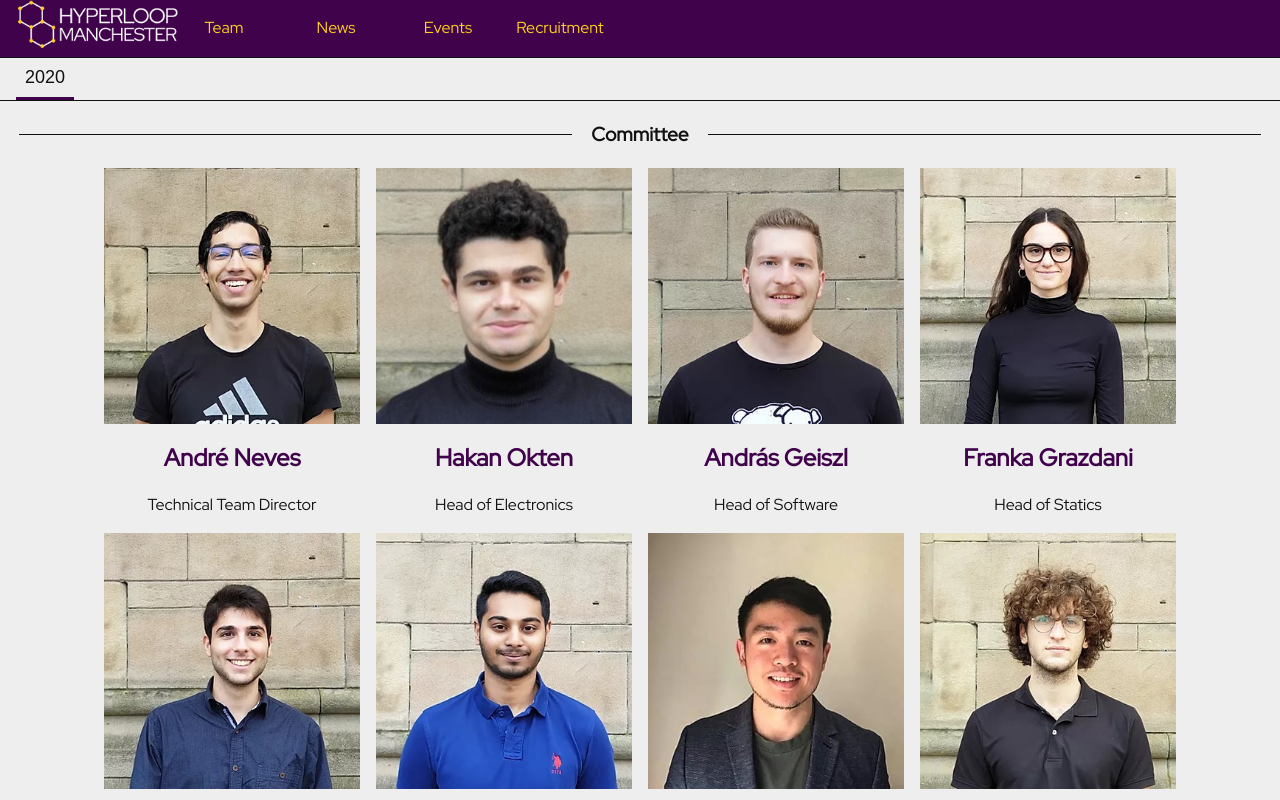
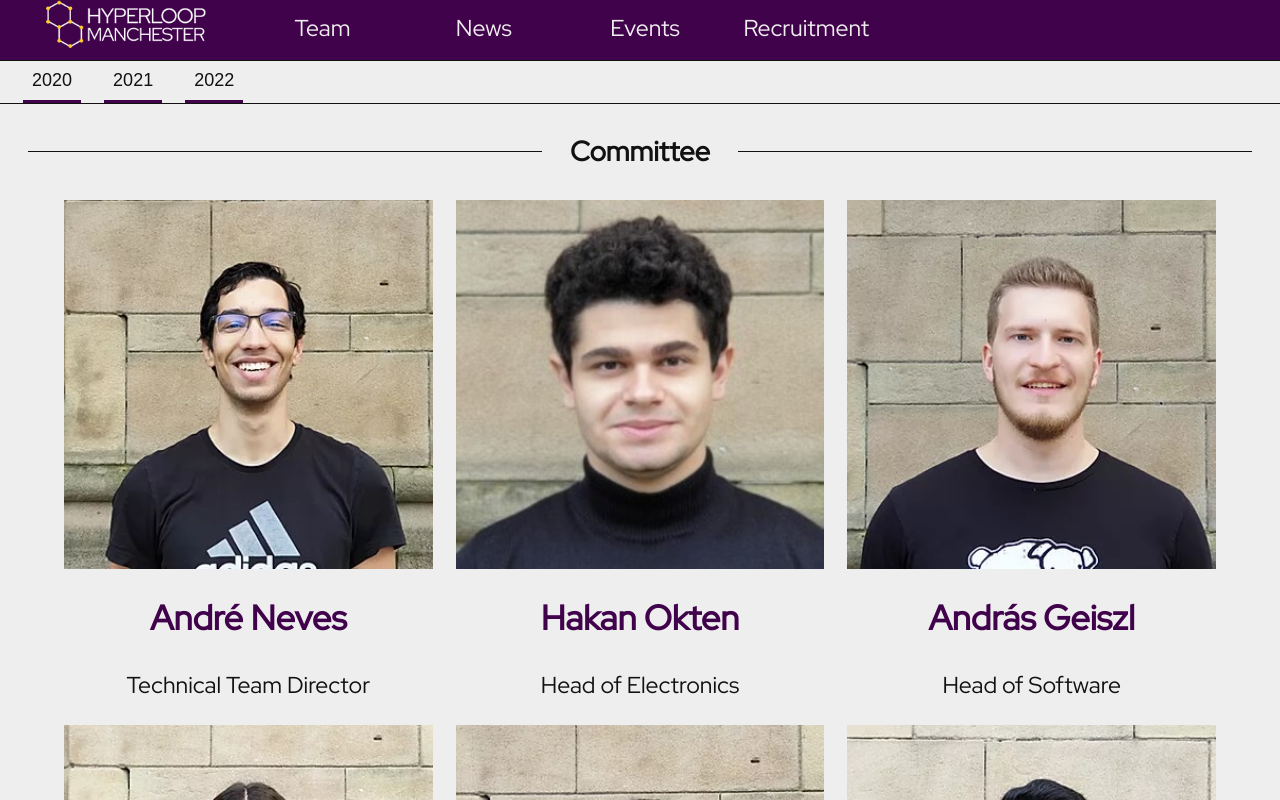
Before and after one commit to HyperloopManchester/website, a Next.js app: page /teams/2020 in a window 1280 px wide. Shown: the top 800 px of the page. Built offline with nearby package versions, Linux system fonts and the light colour scheme.

Commit message:
Updated recruitment page, added upload script

```diff
--- a/components/Layout.jsx
+++ b/components/Layout.jsx
@@ -38,7 +38,7 @@ export default function Layout({ title, description, children }) {
               <img src="/images/brand.png" height="50" />
             </li>
           </Link>
-          <Link href="/teams/2020" passHref>
+          <Link href="/teams/2022" passHref>
             <li className="menu-link">Team</li>
           </Link>
           <Link href="/news" passHref>
--- /dev/null
+++ b/members/2021.json
@@ -0,0 +1,128 @@
+[
+  {
+    "name": "Committee",
+    "description": "",
+    "members": [
+      {
+        "name": "André Neves",
+        "isFoundingMember": true,
+        "photoUrl": "/members/andre-neves.jpg",
+        "position": "Technical Team Director"
+      },
+      {
+        "name": "Hakan Okten",
+        "isFoundingMember": true,
+        "photoUrl": "/members/hakan-okten.jpg",
+        "position": "Head of Electronics"
+      },
+      {
+        "name": "András Geiszl",
+        "isFoundingMember": true,
+        "photoUrl": "/members/andras-geiszl.jpg",
+        "position": "Head of Software"
+      },
+      {
+        "name": "Franka Grazdani",
+        "isFoundingMember": true,
+        "photoUrl": "/members/franka-grazdani.jpg",
+        "position": "Head of Statics"
+      },
+      {
+        "name": "Gregoris Malekos",
+        "isFoundingMember": true,
+        "photoUrl": "/members/gregoris-malekos.jpg",
+        "position": "Head of Simulations"
+      },
+      {
+        "name": "Raihan Noushad",
+        "isFoundingMember": true,
+        "photoUrl": "/members/raihan-noushad.jpg",
+        "position": "Head of Dynamics"
+      },
+      {
+        "name": "Hak Jin Sim",
+        "isFoundingMember": true,
+        "photoUrl": "/members/hak-jin-sim.jpg",
+        "position": "Head of Power"
+      },
+      {
+        "name": "Sakircan Beyazit",
+        "isFoundingMember": true,
+        "photoUrl": "/members/sakircan-beyazit.jpg",
+        "position": "Head of Research"
+      },
+      {
+        "name": "Nicole Morgan",
+        "isFoundingMember": true,
+        "photoUrl": "/members/nicole-morgan.jpg",
+        "position": "Business & Outreach Director"
+      },
+      {
+        "name": "Oliver Laryea",
+        "isFoundingMember": true,
+        "photoUrl": "/members/oliver-laryea.jpg",
+        "position": "Business Development Director"
+      }
+    ]
+  },
+  {
+    "name": "Software and Electronics Team",
+    "description": "",
+    "members": [
+      {
+        "name": "Samyak Jain",
+        "position": "Electronics Engineer"
+      }
+    ]
+  },
+  {
+    "name": "Statics Team",
+    "description": "",
+    "members": [
+      {
+        "name": "Jared Hassan",
+        "position": "Statics Engineer"
+      }
+    ]
+  },
+  {
+    "name": "Simulations Team",
+    "description": "",
+    "members": [
+      {
+        "name": "Jakub Zemek",
+        "position": "Simulations Engineer"
+      }
+    ]
+  },
+  {
+    "name": "Dynamics and Power Team",
+    "description": "",
+    "members": [
+      {
+        "name": "Matthew Payne",
+        "position": "Lead Dynamics Engineer"
+      }
+    ]
+  },
+  {
+    "name": "Research Team",
+    "description": "",
+    "members": [
+      {
+        "name": "Barbora Salcman",
+        "position": "Research Analyst"
+      }
+    ]
+  },
+  {
+    "name": "Business and Outreach Teams",
+    "description": "",
+    "members": [
+      {
+        "name": "Claudia Lee",
+        "position": "Marketing Analyst"
+      }
+    ]
+  }
+]
--- /dev/null
+++ b/members/2022.json
@@ -0,0 +1,145 @@
+[
+  {
+    "name": "Committee",
+    "description": "",
+    "members": [
+      {
+        "name": "Thomas Simpson",
+        "photoUrl": "",
+        "position": "President"
+      },
+      {
+        "name": "Rutvik Perepa",
+        "photoUrl": "",
+        "position": "Mechanical Chief Engineer"
+      },
+      {
+        "name": "Tina Eslami",
+        "photoUrl": "",
+        "position": "Mechanical Project Manager"
+      },
+      {
+        "name": "Abraham Levy",
+        "photoUrl": "",
+        "position": "Head of Propulsion"
+      },
+      {
+        "name": "Jaime Benthem",
+        "photoUrl": "",
+        "position": "Head of Emergency Braking"
+      },
+      {
+        "name": "Akshat Damani",
+        "photoUrl": "",
+        "position": "Head of Maglev"
+      },
+      {
+        "name": "James Ewing",
+        "photoUrl": "",
+        "position": "Head of Chassis and Integration"
+      },
+      {
+        "name": "Jakub Zemek",
+        "photoUrl": "",
+        "position": "Head of Outer Shell"
+      },
+      {
+        "name": "Bassel Ezz",
+        "photoUrl": "",
+        "position": "Head of Braking"
+      },
+      {
+        "name": "Karolis Gudziunas",
+        "photoUrl": "",
+        "position": "Head of Suspension"
+      },
+      {
+	"name": "Mikolaj Lenczewski",
+	"photoUrl": "",
+	"position": "Head of Software"
+      },
+      {
+	"name": "Ishaan Ghatak",
+	"photoUrl": "",
+	"position": "Head of Electronics"
+      },
+      {
+	"name": "Luís Miguel Messias",
+	"photoUrl": "",
+	"position": "Head of Business"
+      },
+      {
+	"name": "Hussein Janmohamed",
+	"photoUrl": "",
+	"position": "Head of Marketing"
+      },
+      {
+	"name": "Joel Chan",
+	"photoUrl": "",
+	"position": "Head of Sponsorship"
+      }
+    ]
+  },
+  {
+    "name": "Outer Shell Team",
+    "description": "",
+    "members": [
+      {
+        "name": "Muhammad Bin Saifullizan",
+        "position": "Outer Shell Engineer"
+      },
+      {
+	"name": "Irmak Keles",
+	"position": "Outer Shell Engineer"
+      }
+    ]
+  },
+  {
+    "name": "Chassis and Integration Team",
+    "description": "",
+    "members": [
+      {
+        "name": "Jared Hassan",
+	"position": "Chassis and Integration Engineer"
+      },
+      {
+	"name": "Philip Rosborough",
+	"position": "Chassis and Integration Engineer"
+      }
+    ]
+  },
+  {
+    "name": "Suspension Team",
+    "description": "",
+    "members": [
+      {
+	"name": "Benita Benoi",
+	"position": "Suspension Engineer"
+      }
+    ]
+  },
+  {
+    "name": "Software Team",
+    "description": "",
+    "members": [
+      {
+	"name": "Andrei Popescu",
+	"position": "Software Engineer"
+      },
+      {
+	"name": "Syed Saud Humayun",
+	"position": "Software Engineer"
+      }
+    ]
+  },
+  {
+    "name": "Electronics Team",
+    "description": "",
+    "members": [
+      {
+	"name": "Yousef Kloob",
+	"position": "Electronics Engineer"
+      }
+    ]
+  }
+]
--- a/pages/index.jsx
+++ b/pages/index.jsx
@@ -49,10 +49,10 @@ export default function Index({ sponsors }) {
             margin: "4em auto",
           }}
         >
-          <h1 style={{ color: "var(--theme-bg)" }}>
+          <h2 style={{ wordBreak: "break-word", fontWeight: "900", color: "var(--theme-bg)" }}>
             THE STUDENT-LED TRANSPORT REVOLUTION
-          </h1>
-          <h2 style={{ color: "var(--theme-bg)" }}>
+          </h2>
+          <h2 style={{ wordBreak: "break-word", fontWeight: "900", color: "var(--theme-bg)" }}>
             EHW 2021 Finalist, Top 5 in Best Levitation Design in EHW 2021
           </h2>
         </div>
--- a/pages/teams/[year].jsx
+++ b/pages/teams/[year].jsx
@@ -58,7 +58,7 @@ export default function Team({ teams, current }) {
           </div>
           <div className="row">
             {members
-              .filter(({ photoUrl }) => photoUrl === undefined)
+              .filter(({ photoUrl }) => (!photoUrl || photoUrl === undefined))
               .map(memberCard)}
           </div>
         </div>
--- a/styles/globals.css
+++ b/styles/globals.css
@@ -4,6 +4,7 @@ body {
   padding: 0;
   margin: 0;
   height: 100%;
+  font-size: 1.2em;
   font-family: "Red Hat Display", sans-serif;
   line-height: 1.5;
 }
@@ -11,6 +12,7 @@ body {
 a {
   color: inherit;
   text-decoration: none;
+  font-size: 1.5em;
 }
 
 * {
@@ -25,6 +27,18 @@ h5,
 h6 {
   line-height: 1.2;
   text-align: center;
+}
+
+h1 {
+  font-size: 3em;
+}
+
+h2 {
+  fon-size: 2.5em;
+}
+
+h3 {
+  font-size: 2em;
 }
 
 hr {
--- a/styles/menu.css
+++ b/styles/menu.css
@@ -61,3 +61,13 @@
 .menu-toggle-icon {
   vertical-align: middle;
 }
+
+.menu-link {
+  color: var(--theme-bg);
+  opacity: 1;
+}
+
+.menu-link:hover {
+  color: var(--theme-fg-accent);
+  opacity: 1;
+}
```
Also changed, not shown: pages/recruitment.jsx (+80 -3 lines), 1 other file (tests, documents, lock files or other folders).
